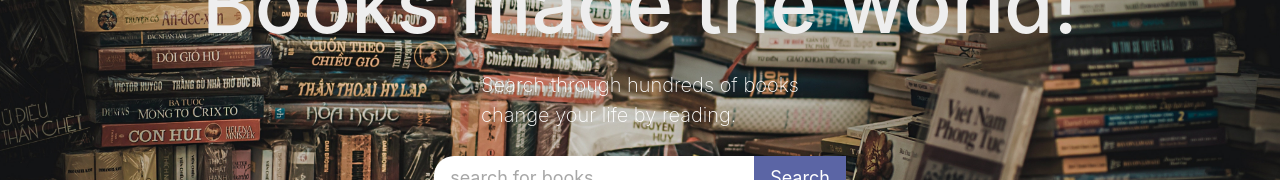
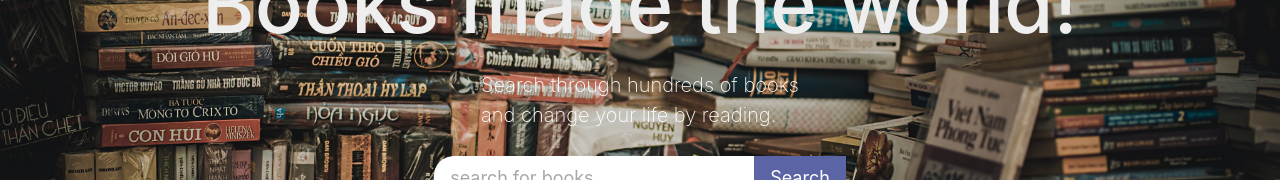
Before and after one commit to FreeBooksApp/FreeBooks, a Next.js app: page / in a window 1280 px wide. Shown: the part 413-593 px from the top of the page. Built offline with nearby package versions, Linux system fonts and the light colour scheme.

Commit message:
another change

```diff
--- a/pages/index.js
+++ b/pages/index.js
@@ -4,7 +4,7 @@ function Home() {
          <section id="banner-area">
             <div className="banner">
                <h1>Books made the world!</h1>
-               <p>Search through hundreds of books <br /> change your life by reading.</p>
+               <p>Search through hundreds of books <br /> and change your life by reading.</p>
                <div className="search-bar">
                   <input type="text" name="search" className="search" placeholder="search for books.." />
                   <button className="btn-search">Search</button>
```
